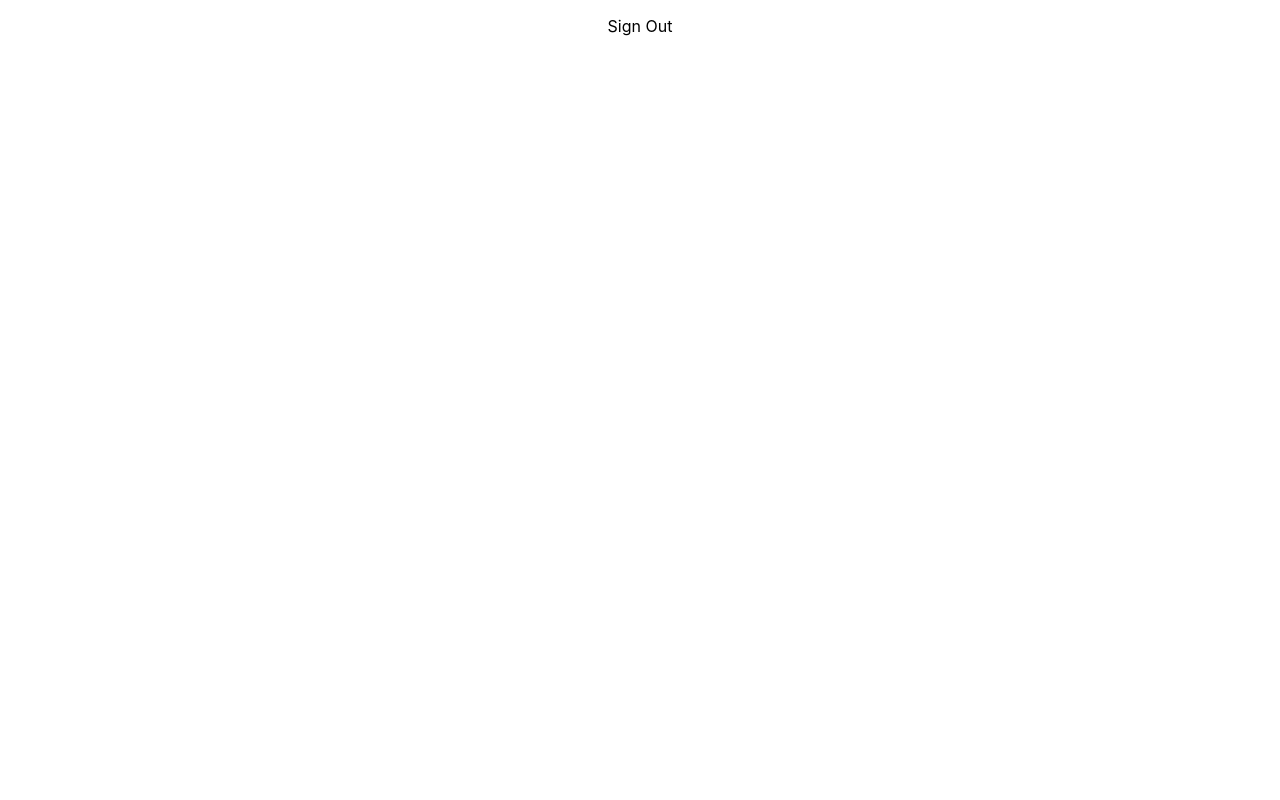
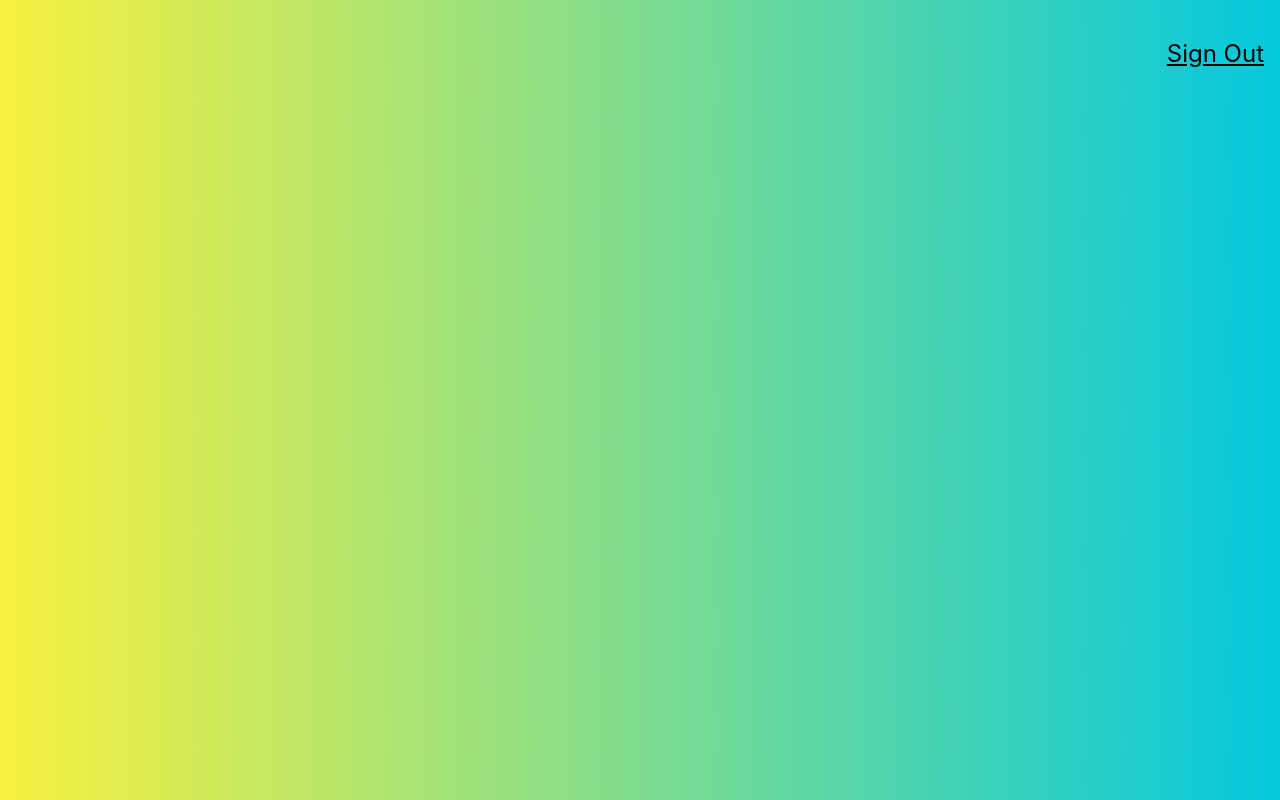
Before and after one commit to ballhog23/face-recognition, a React (Create React App) app: page / in a window 1280 px wide. Built offline with nearby package versions, Linux system fonts and the light colour scheme.

Commit message:
modified:   package-lock.json 	modified:   package.json 	modified:   src/components/navigation/Navigation.js 	modified:   src/index.css 	modified:   src/index.js

```diff
--- a/package.json
+++ b/package.json
@@ -9,6 +9,7 @@
     "react": "^17.0.2",
     "react-dom": "^17.0.2",
     "react-scripts": "5.0.0",
+    "tachyons": "^4.12.0",
     "web-vitals": "^2.1.3"
   },
   "scripts": {
--- a/src/components/navigation/Navigation.js
+++ b/src/components/navigation/Navigation.js
@@ -2,8 +2,8 @@
 
 const Navigation = () => {
     return(
-        <nav>
-            <p>
+        <nav style={{display: 'flex', justifyContent:'flex-end'}}>
+            <p className='f3 link dim black underline pa3 pointer'>
                 Sign Out
             </p>
         </nav>
--- a/src/index.css
+++ b/src/index.css
@@ -5,6 +5,7 @@
     sans-serif;
   -webkit-font-smoothing: antialiased;
   -moz-osx-font-smoothing: grayscale;
+  background: linear-gradient(89deg, #f8f03F 0%, #04c8de 100%);
 }
 
 code {
--- a/src/index.js
+++ b/src/index.js
@@ -2,6 +2,7 @@
 import ReactDOM from 'react-dom';
 import './index.css';
 import App from './App';
+import 'tachyons';
 
 ReactDOM.render(
   <React.StrictMode>
```
Also changed, not shown: 1 other file (tests, documents, lock files or other folders).
